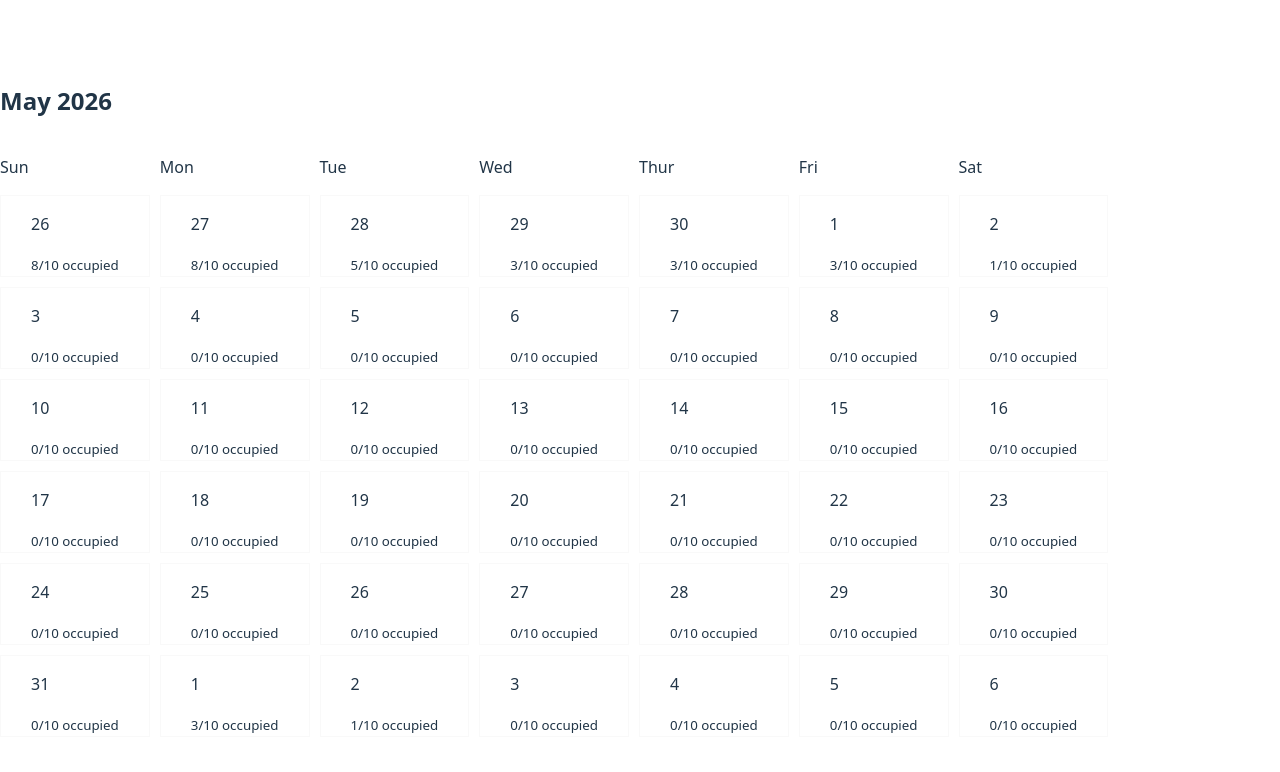
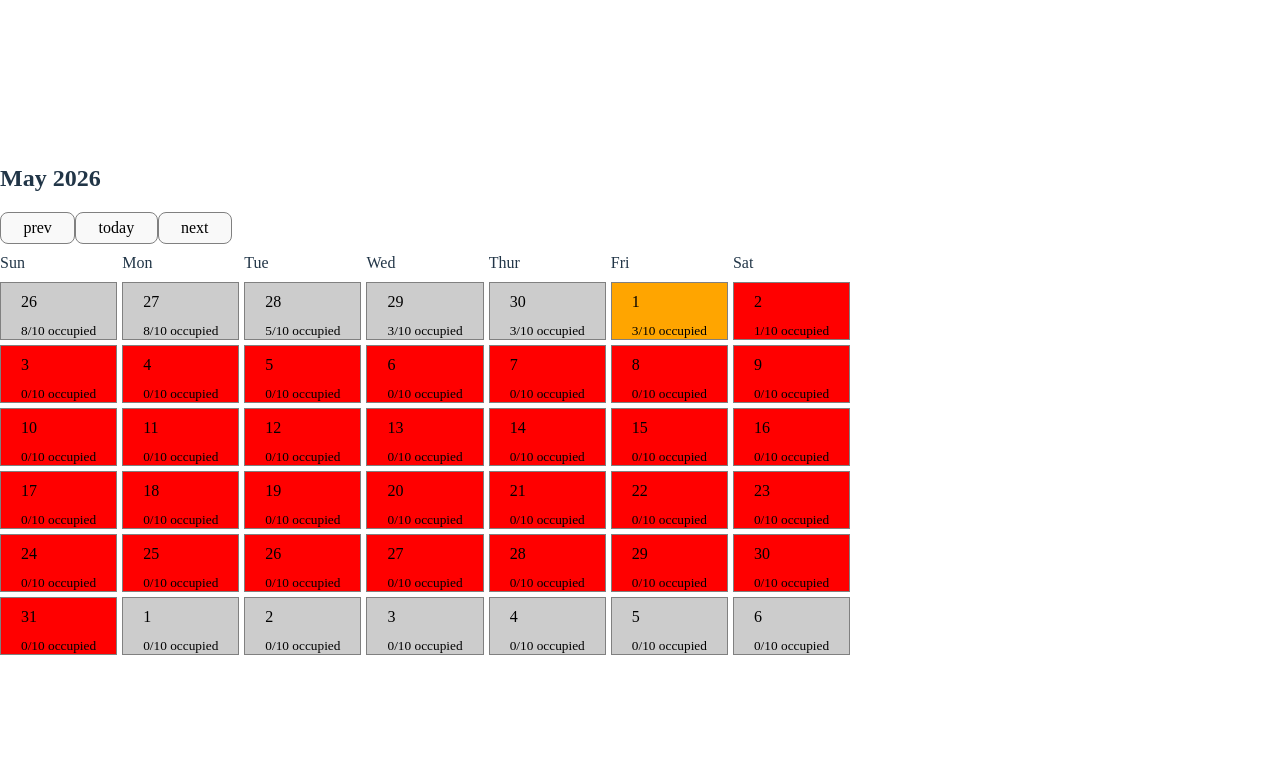
Before and after one commit to Loveson1/mapheat, a React (Vite) app: page / in a window 1280 px wide. Shown: the top 772 px of the page. Built offline with nearby package versions, Linux system fonts and the light colour scheme.

Commit message:
feat: added nav for prev and next month

```diff
--- a/src/components/CalendarGrid.jsx
+++ b/src/components/CalendarGrid.jsx
@@ -1,7 +1,7 @@
 import { useContext, useState } from "react";
 import { getCalendarDays } from "../utilities/calendar";
 import { BookingDatas } from "../context/context";
-import { getOccupancy } from "../utilities/occupancy";
+import { getOccupancy, occupancyHeatmap } from "../utilities/occupancy";
 
 function CalendarGrid() {
   const weekDays = ["Sun", "Mon", "Tue", "Wed", "Thur", "Fri", "Sat"];
@@ -18,11 +18,30 @@ function CalendarGrid() {
 
   const calendarDays = getCalendarDays(year, month);
 
+  // function to handle month change
+  const nextMonth = new Date(year, month + 1, 1);
+  const prevMonth = new Date(year, month - 1, 1);
+
+  const handleNextMonth = () => {
+    setCurrentDate(nextMonth);
+  };
+  const handleCurrentMonth = () => {
+    setCurrentDate(new Date());
+  };
+  const handlePrevMonth = () => {
+    setCurrentDate(prevMonth);
+  };
+
   return (
     <>
       <h2 className="header">
         {monthName} {year}
       </h2>
+      <div>
+        <button onClick={handlePrevMonth}>prev</button>
+        <button onClick={handleCurrentMonth}>today</button>
+        <button onClick={handleNextMonth}>next</button>
+      </div>
       <div className="grid">
         {weekDays.map((days) => (
           <div key={days}>
@@ -33,11 +52,12 @@ function CalendarGrid() {
       <div className="grid">
         {calendarDays.map((day, index) => {
           const occupiedRooms = getOccupancy(bookings, day.date);
+          const backgroundColor = day.isCurrentMonth ? occupancyHeatmap(occupiedRooms): "#ccc"
 
           return (
-            <div key={index} className="line">
-              <p>{day.dayNumber}</p>
-              <small>{occupiedRooms}/10 occupied</small>
+            <div key={index} className="line" style={{ backgroundColor }}>
+              <p className="bla"> {day.dayNumber}</p>
+              <small className="bla"> {occupiedRooms}/10 occupied</small>
             </div>
           );
         })}
--- a/src/index.css
+++ b/src/index.css
@@ -1,16 +1,16 @@
 :root {
-  font-family: system-ui, Avenir, Helvetica, Arial, sans-serif;
+  /* font-family: system-ui, Avenir, Helvetica, Arial, sans-serif;
   line-height: 1.5;
-  font-weight: 400;
+  font-weight: 400; */
 
-  color-scheme: light dark;
-  color: rgba(255, 255, 255, 0.87);
-  background-color: #242424;
+  /* color-scheme: light dark;
+  color: rgba(255, 255, 255, 0.87); */
+  /* background-color: #242424;
 
   font-synthesis: none;
   text-rendering: optimizeLegibility;
   -webkit-font-smoothing: antialiased;
-  -moz-osx-font-smoothing: grayscale;
+  -moz-osx-font-smoothing: grayscale; */
 }
 
 a {
@@ -21,7 +21,9 @@ a {
 a:hover {
   color: #535bf2;
 }
-
+.bla {
+  color: black;
+}
 body {
   margin: 0px auto;
   display: flex;
@@ -37,22 +39,19 @@ h1 {
 
 button {
   border-radius: 8px;
-  border: 1px solid transparent;
-  padding: 0.6em 1.2em;
+  border: 1px solid gray;
+  padding: 0.4em 1.4em;
   font-size: 1em;
   font-weight: 500;
   font-family: inherit;
-  background-color: #1a1a1a;
+
   cursor: pointer;
   transition: border-color 0.25s;
 }
 button:hover {
   border-color: #646cff;
 }
-button:focus,
-button:focus-visible {
-  outline: 4px auto -webkit-focus-ring-color;
-}
+
 
 @media (prefers-color-scheme: light) {
   :root {
@@ -70,11 +69,20 @@ button:focus-visible {
 .grid {
   display: grid;
   grid-template-columns: repeat(7, 1fr);
+  gap: 5px;
+}
 
-  gap: 10px;
+.filler{
+  background-color: gray;
+  opacity: 50%;
 }
 
 .line {
-  border: #f9f9f9 1px solid;
-  padding-inline: 30px;
+  border: gray 1px solid;
+  padding-inline: 20px;
 }
+
+p{
+  padding: 10px 0px;
+  margin: 0;
+}
--- a/src/utilities/calendar.js
+++ b/src/utilities/calendar.js
@@ -27,7 +27,7 @@ export function getCalendarDays(year, month) {
 
   while (calendarDays.length % 7 != 0) {
     calendarDays.push({
-      date: new Date(year, month, nextMonthDay),
+      date: new Date(year, month + 1, nextMonthDay),
       dayNumber: nextMonthDay,
       isCurrentMonth: false,
     });
--- a/src/utilities/occupancy.js
+++ b/src/utilities/occupancy.js
@@ -21,13 +21,13 @@ export  function getOccupancy(bookings, date) {
 
 export function occupancyHeatmap(occupancy) {
     if (occupancy >= 8) {
-        return "green";
+        return "#00d727";
     } else if (occupancy >= 5) {
-        return "yellow";
+        return "#ffff00";
     } else if (occupancy >= 2) {
-        return "orange";
+        return "#FFA500";
     }else if (occupancy >= 0) {
-        return "red";
-    } return "darkgreen"
+        return "#FF0000";
+    } return "#016b01"
 
 }
```
